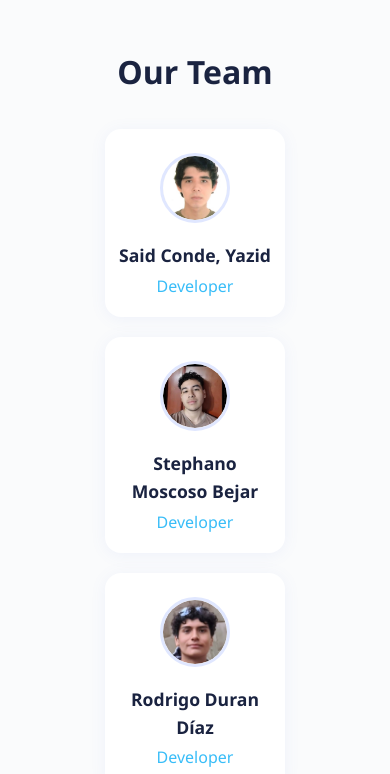
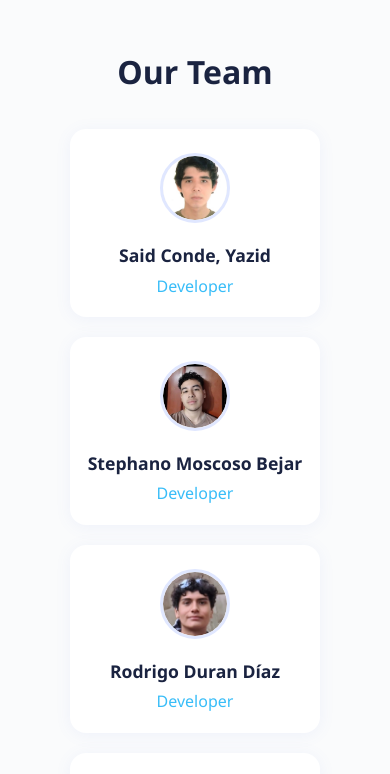
Before and after one commit to 1asi0730-2520-7469-Capa6/WineSoft-LandingPage, a plain HTML site: page index.html in a window 390 px wide. Shown: the part 2155-2929 px from the top of the page. Drawn offline with Linux system fonts and the light colour scheme.

Commit message:
fix(team): align all team cards at the same level using grid layout.

```diff
--- a/css/styles.css
+++ b/css/styles.css
@@ -638,44 +638,32 @@ nav {
   padding: 0;
 }
 .team-grid {
-  display: flex;
-  flex-wrap: nowrap;
-  justify-content: center;
-  gap: 24px;
+  display: grid;
+  grid-template-columns: repeat(5, 1fr);
+  justify-items: center;
+  align-items: stretch;
+  gap: 32px;
   margin-top: 32px;
-  overflow-x: auto;
   padding-bottom: 16px;
-  width: 100vw;
-  max-width: 100vw;
+  width: 100%;
+  max-width: 1200px;
+  margin-left: auto;
+  margin-right: auto;
 }
-@media (max-width: 900px) {
-  .team-section, .team-section > .container, .team-grid {
-    width: 100vw;
-    max-width: 100vw;
-    margin-left: 0;
-    margin-right: 0;
-    left: 0;
-    right: 0;
+@media (max-width: 1100px) {
+  .team-grid {
+    grid-template-columns: repeat(3, 1fr);
+    gap: 20px;
   }
+}
+@media (max-width: 700px) {
   .team-grid {
+    grid-template-columns: 1fr;
     gap: 16px;
   }
   .team-card, .team-card--rebuild {
-    width: 150px;
-    min-width: 150px;
-    padding: 20px 6px 14px 6px;
-  }
-}
-@media (max-width: 600px) {
-  .team-grid {
-    flex-direction: column;
-    align-items: center;
-    flex-wrap: wrap;
-    overflow-x: visible;
-  }
-  .team-card, .team-card--rebuild {
     width: 90vw;
-    min-width: 90vw;
+    min-width: 250px;
     max-width: 350px;
   }
 }
@@ -749,30 +737,36 @@ nav {
 
 /* --- Mejoras visuales estrictas para la sección de equipo --- */
 .team-grid {
-  display: flex;
-  flex-wrap: nowrap;
-  justify-content: flex-start;
+  display: grid;
+  grid-template-columns: repeat(5, 1fr);
+  justify-items: center;
+  align-items: stretch;
   gap: 32px;
   margin-top: 32px;
-  overflow-x: auto;
   padding-bottom: 16px;
+  width: 100%;
+  max-width: 1200px;
+  margin-left: auto;
+  margin-right: auto;
 }
-@media (max-width: 900px) {
+@media (max-width: 1100px) {
   .team-grid {
-    flex-wrap: wrap;
-    justify-content: center;
+    grid-template-columns: repeat(3, 1fr);
     gap: 20px;
   }
 }
-@media (max-width: 600px) {
+@media (max-width: 700px) {
   .team-grid {
-    flex-direction: column;
-    align-items: center;
-    flex-wrap: wrap;
-    overflow-x: visible;
+    grid-template-columns: 1fr;
+    gap: 16px;
+  }
+  .team-card, .team-card--rebuild {
+    width: 90vw;
+    min-width: 250px;
+    max-width: 350px;
   }
 }
-.team-card--rebuild {
+.team-card, .team-card--rebuild {
   background: #fff;
   border-radius: 16px;
   box-shadow: 0 2px 16px rgba(102, 126, 234, 0.08);
```
